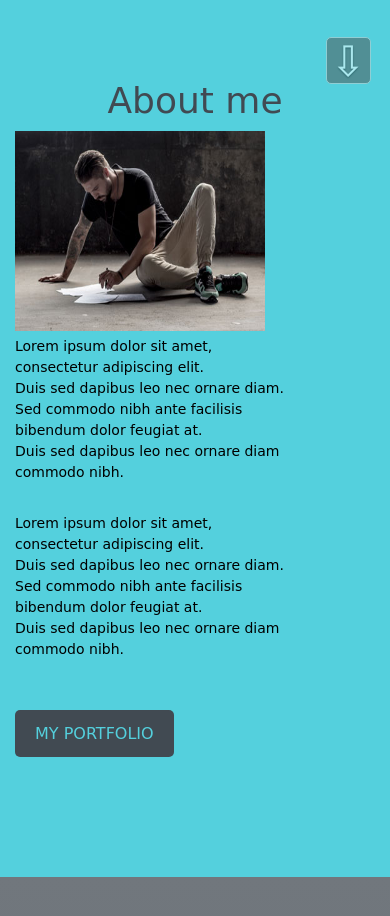
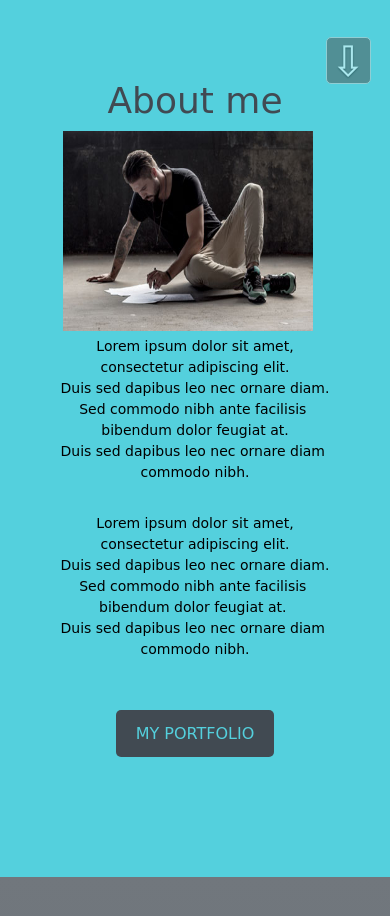
Before and after one commit to MelnykYevhenii/yevheniimelnyk.github.io, a plain HTML site: page index.html in a window 390 px wide. Shown: the part 740-1656 px from the top of the page. Drawn offline with Linux system fonts and the light colour scheme; a web font is replaced by a local one.

Commit message:
some fixes

```diff
--- a/index.html
+++ b/index.html
@@ -66,7 +66,10 @@ Sed commodo nibh ante facilisis
 bibendum dolor feugiat at.
 Duis sed dapibus leo nec ornare diam
 commodo nibh.</p>
-                    <a href="#portfolio" class="portfolio_btn" data-target = "anchor">MY PORTFOLIO</a>
+                    <div>
+                        <a href="#portfolio" class="portfolio_btn" data-target = "anchor">MY PORTFOLIO</a>
+                    </div>
+
                 </div>
 
             </div>
--- a/style.css
+++ b/style.css
@@ -243,6 +243,28 @@ li{
     width: 100%;
     display: flex;
 }
+
+@media(max-width: 1220px){
+    .container{
+        width: 700px ;
+    }
+
+    .about__container{
+        display: flex;
+        flex-wrap: wrap;
+        justify-content: center;
+    }
+
+    .about__container__righttext__text{
+        display: flex;
+        flex-wrap: wrap;
+    }
+
+    .about__container__photo{
+        text-align: center;
+    }
+}
+
 @media(max-width: 850px){
     .about__container{
         flex-wrap: wrap;
@@ -253,6 +275,10 @@ li{
     .about__container{
         flex-wrap: wrap;
     }
+
+    .container{
+        width: 100% ;
+    }
 }
 
 @media(max-width: 590px){
@@ -261,6 +287,7 @@ li{
     }
     .about__container__righttext__text p{
         white-space: pre;
+        text-align: center;
     }
 
     .about__container__text{
@@ -275,6 +302,10 @@ li{
         width: 250px;
         height: 200px;
     }
+
+    .about__container__righttext__text{
+        justify-content: center;
+    }
 }
 
 .about__container__photo{
@@ -284,7 +315,6 @@ li{
 
 .about__container__righttext__text{
     width: 100%;
-    /* padding-left: 20px; */
     display: flex;
     flex-wrap: wrap;
 }
```
